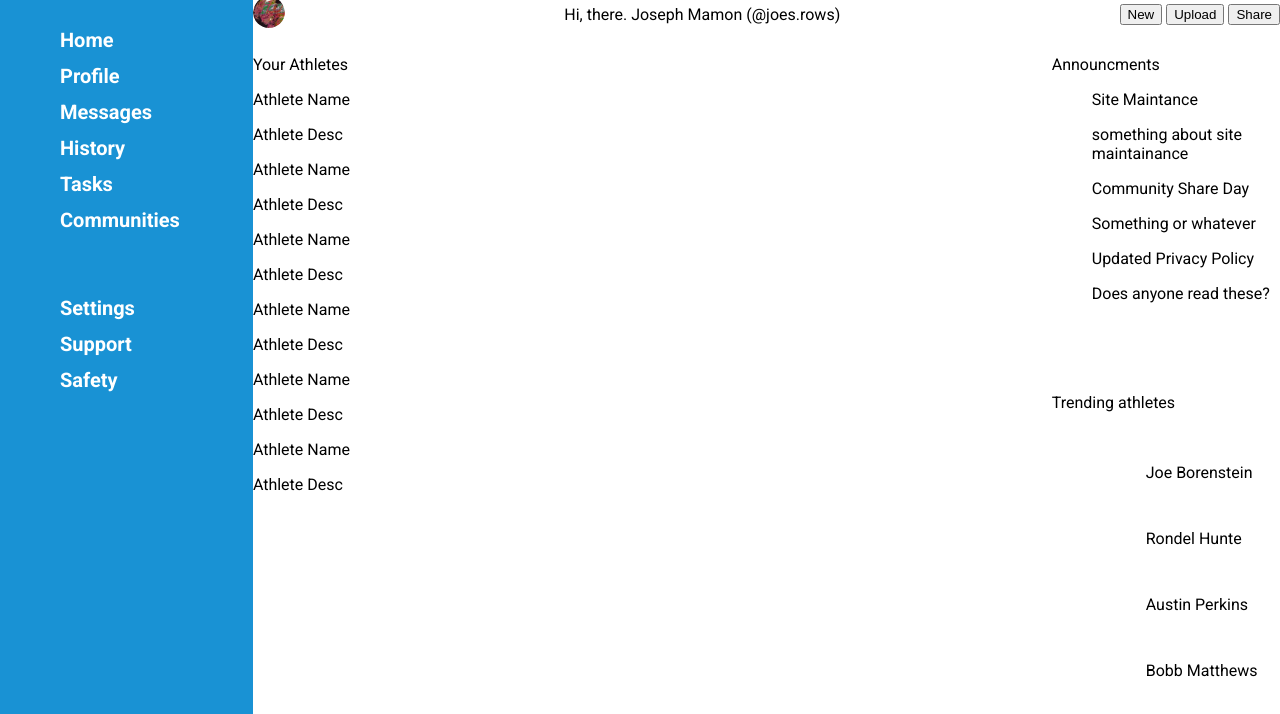
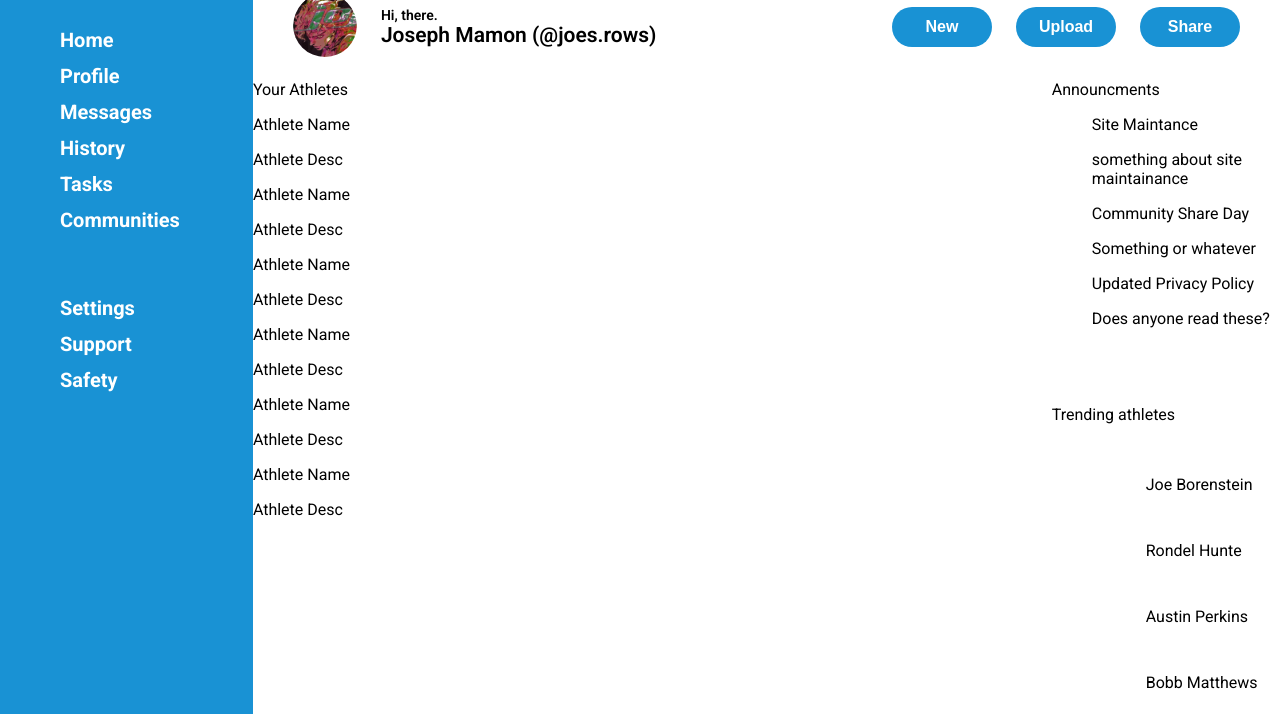
Before and after one commit to cesagui/odin-dashboard, a plain HTML site: page index.html in a window 1280 px wide. Shown: the part 86-800 px from the top of the page. Drawn offline with Linux system fonts and the light colour scheme.

Commit message:
fix: add greeting, action button bar

```diff
--- a/index.html
+++ b/index.html
@@ -46,20 +46,24 @@
 
         </div>
         <div class="action">
+            <div class="left-action">
                 <span class="profile-picture">
-                <img src = "src/joe_profile.jpg" height = '32px' width = '32px'>
+                    <img src = "src/joe_profile.jpg" height = '64px' width = '64px'>
                 </span>
-            <span>
+                <span id = "hello-text">
                     Hi, there.
                     <span>
                         Joseph Mamon (@joes.rows)
                     </span>
                 </span>
+            </div>
+            <div class="right-action">
                 <span id="action-buttons">
                 <button id = 'new-button'>New</button>
                 <button id = 'upload-button'>Upload</button>
                 <button id = 'share-button'>Share</button>
             </span>
+            </div>
         </div>
         <div class="athletes">
             <p>Your Athletes</p>
--- a/styles.css
+++ b/styles.css
@@ -19,7 +19,7 @@ img[src="src/weight-lifter.svg"]{
 .container{
     display: grid;
     grid-template-columns: 1fr 3.5fr 1fr;
-    grid-template-rows: 75px 50px 1fr 1fr;
+    grid-template-rows: 75px 75px 1fr 1fr;
     grid-template-areas:
         "sidebar search search"
         "sidebar action action"
@@ -96,6 +96,40 @@ li + li {
     display: flex;
     align-items: center;
     justify-content: space-between;
+    padding: 20px 40px;
+}
+.left-action{
+    display: flex;
+    align-items: center;
+    gap: 24px;
+}
+
+#hello-text{
+    display: flex;
+    flex-direction: column;
+    font-size: 0.875em;
+    font-weight: 600;
+}
+
+#hello-text>*{
+    font-size: 1.5em;
+}
+
+#action-buttons{
+    display: flex;
+    align-items: center;
+    gap: 24px;
+}
+
+#action-buttons>*{
+    background-color: #1992D4;
+    border: none;
+    color:white;
+    border-radius: 24px;
+    height: 40px;
+    width: 100px;
+    font-size: 1em;
+    font-weight: 600;
 }
 
 .athletes {
```
Lines whose indentation alone changed are shown as unchanged.
